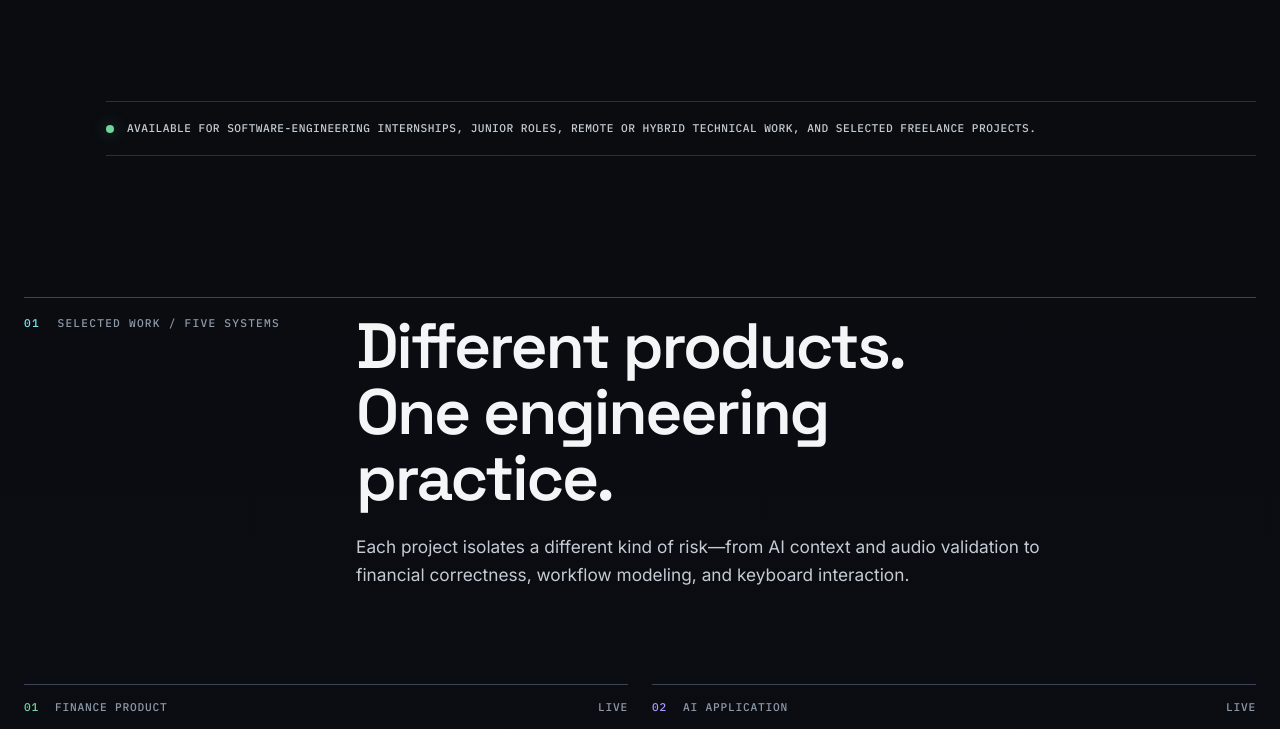
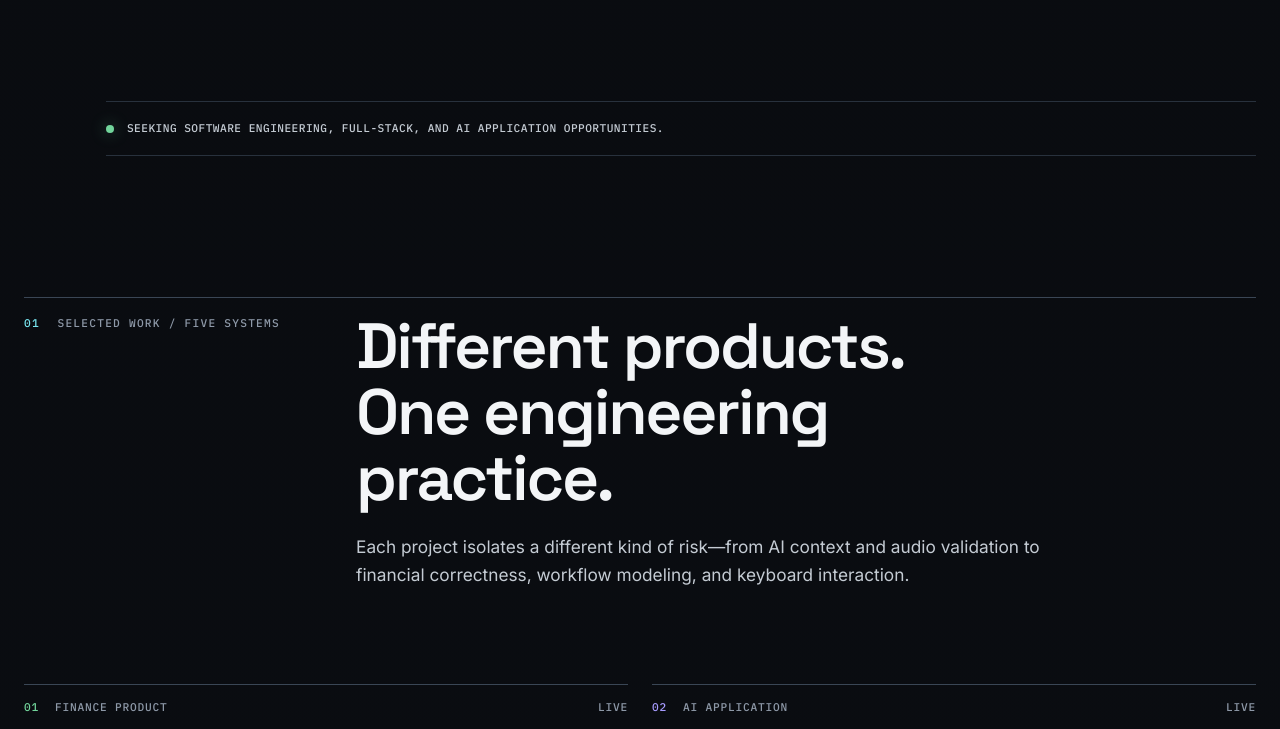
Before and after one commit to Arcamet/portfolio, a Next.js app: page / in a window 1280 px wide. Shown: the part 1065-1794 px from the top of the page. Built offline with nearby package versions, Linux system fonts and the light colour scheme; no server answers.

Commit message:
Finalize recruiter release positioning

```diff
--- a/app/content/profile.ts
+++ b/app/content/profile.ts
@@ -4,7 +4,7 @@ export const profile = {
   location: "McAllen, Texas",
   school: "The University of Texas Rio Grande Valley",
   schoolShort: "UTRGV",
-  degree: "B.S. Computer Engineering",
+  degree: "Bachelor of Science in Computer Engineering",
   expectedGraduation: "Fall 2027",
   languages: ["English", "Spanish"],
   email: "josecarlos.arce@outlook.com",
@@ -13,7 +13,12 @@ export const profile = {
   identity:
     "Computer Engineering student building full-stack products, AI systems, audio tools, and distinctive interfaces.",
   availability:
-    "Available for software-engineering internships, junior roles, remote or hybrid technical work, and selected freelance projects.",
+    "Seeking software engineering, full-stack, and AI application opportunities.",
+} as const;
+
+export const resumePaths = {
+  software: "/resume/Jose_Carlos_Arce_Camet_SWE_Resume.pdf",
+  technical: "/resume/Jose_Carlos_Arce_Camet_Remote_Tech_Resume.pdf",
 } as const;
 
 export const socialLinks: {
--- a/playwright.config.ts
+++ b/playwright.config.ts
@@ -5,6 +5,7 @@ export default defineConfig({
   fullyParallel: false,
   workers: 1,
   retries: process.env.CI ? 2 : 0,
+  timeout: 60_000,
   reporter: "list",
   use: { baseURL: "http://localhost:4173", trace: "retain-on-failure" },
   webServer: {
```
Also changed, not shown: 2 other files (tests, documents, lock files or other folders).
